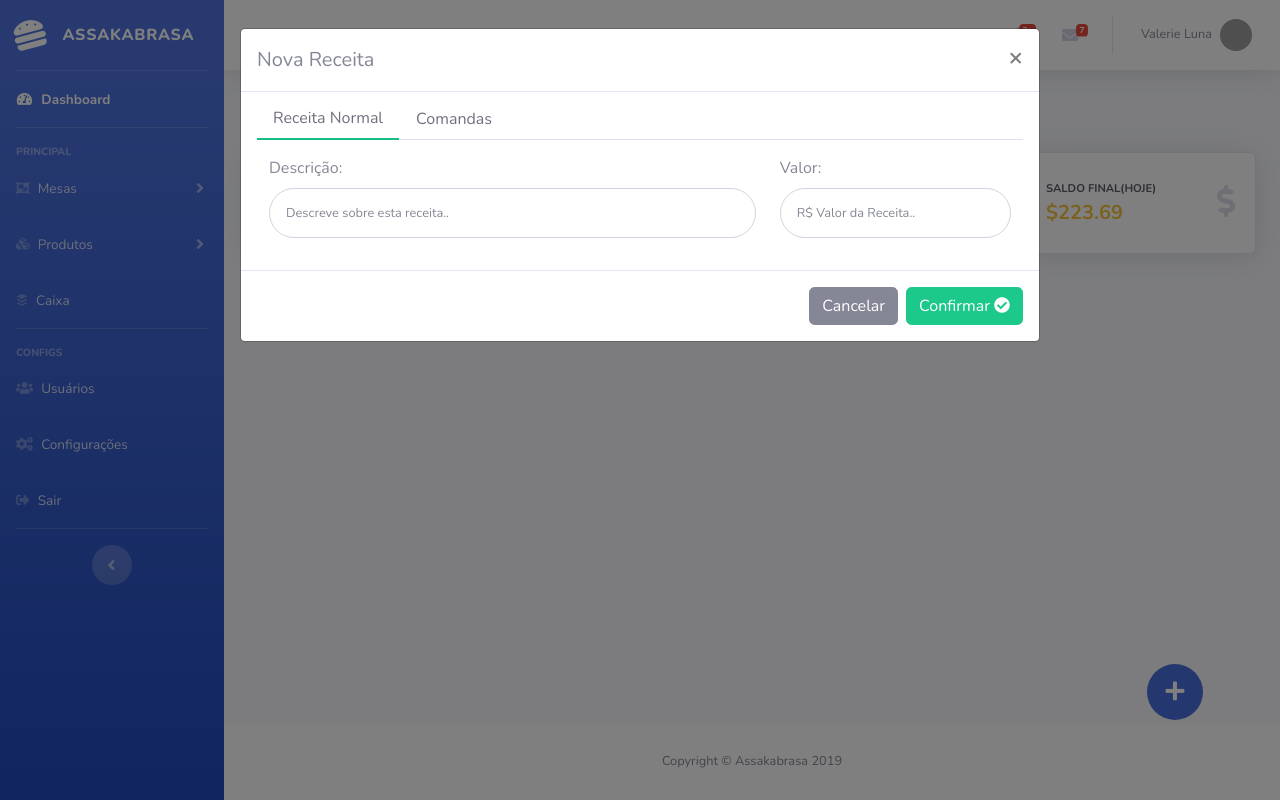
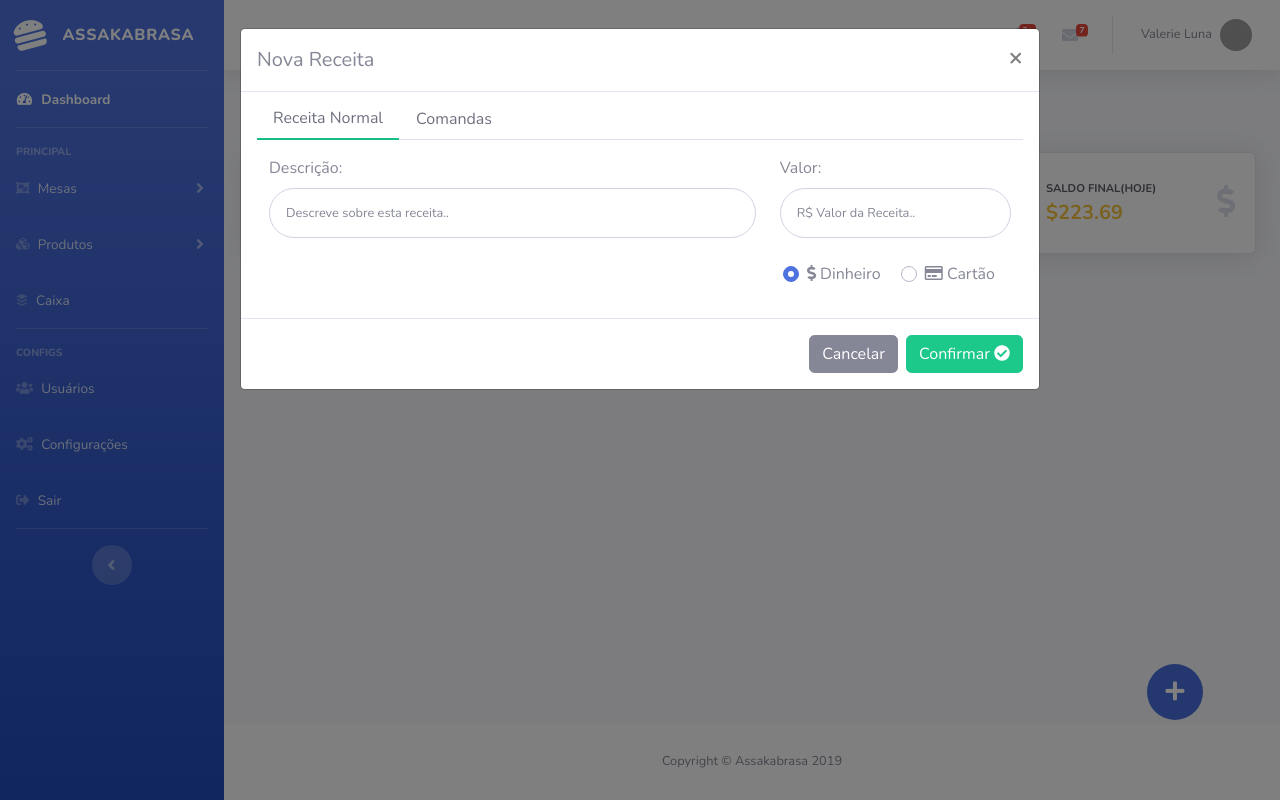
Before and after one commit to luisotavio756/php-management-system, a PHP site: page /Assakabrasa/caixas in a window 1280 px wide. Run offline with PHP 8.4, Linux system fonts and the light colour scheme; the visitor is signed in with stand-in values (Sample User, id 1); data comes from the database, SQL or seed files in the repository; grey boxes are pictures that could not be loaded.

Commit message:
no message

```diff
--- a/app/views/caixas/dashboard.php
+++ b/app/views/caixas/dashboard.php
@@ -150,6 +150,16 @@
 										<div class="col-lg-4">
 											<label>Valor:</label>
 											<input type="text" name="valor" class="form-control form-control-user money" placeholder="R$ Valor da Receita.." required="">
+										</div>
+										<div class="col-lg-12 text-right mt-4">
+											<div class="custom-control custom-radio custom-control-inline">
+												<input type="radio" checked="" id="customRadioInline2" name="customRadioInline1" class="custom-control-input">
+												<label class="custom-control-label" for="customRadioInline2"><i class="fas fa-dollar-sign"></i> Dinheiro</label>
+											</div>
+											<div class="custom-control custom-radio custom-control-inline">
+												<input type="radio" id="customRadioInline1" name="customRadioInline1" class="custom-control-input">
+												<label class="custom-control-label" for="customRadioInline1"><i class="far fa-credit-card"></i> Cartão</label>
+											</div>
 										</div>
 									</div>
 								</div>
```
